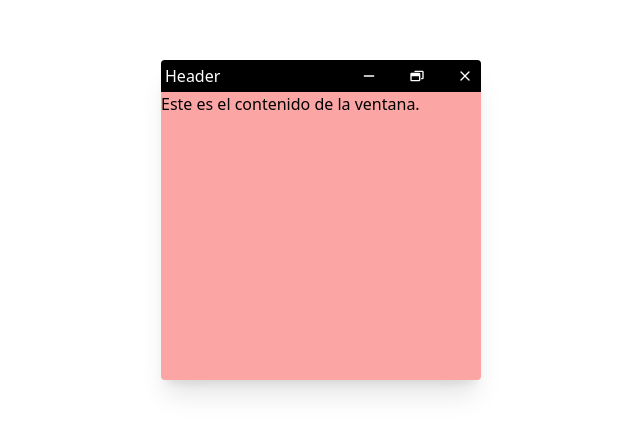
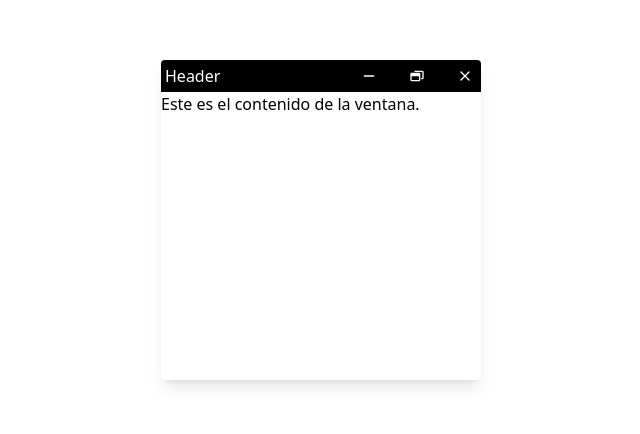
Before and after one commit to sergitejada/web-windows, a React (Vite) app: page / in a window 1280 px wide. Shown: the part 240-674 px from the top of the page, without its empty margins (139-779 px from the left). Built offline with nearby package versions, Linux system fonts and the light colour scheme.

Commit message:
refactor: Update window component styles for improved appearance and performance

```diff
--- a/src/components/Window.tsx
+++ b/src/components/Window.tsx
@@ -157,7 +157,7 @@ export default function Window() {
         />
       )}
       <div
-        className="bg-red-300 window shadow-xl rounded"
+        className="window shadow-lg rounded"
         style={{
           top: `${posicion.top}px`,
           left: `${posicion.left}px`,
```
